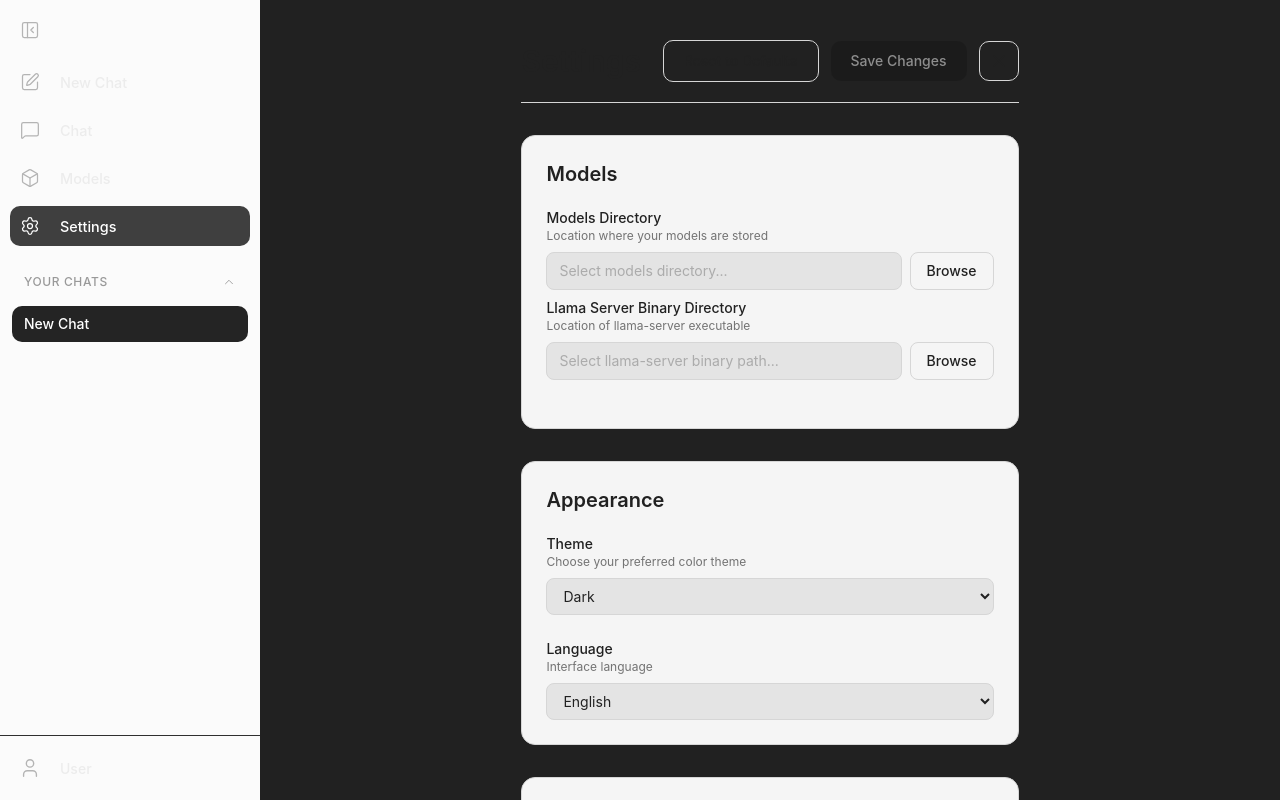
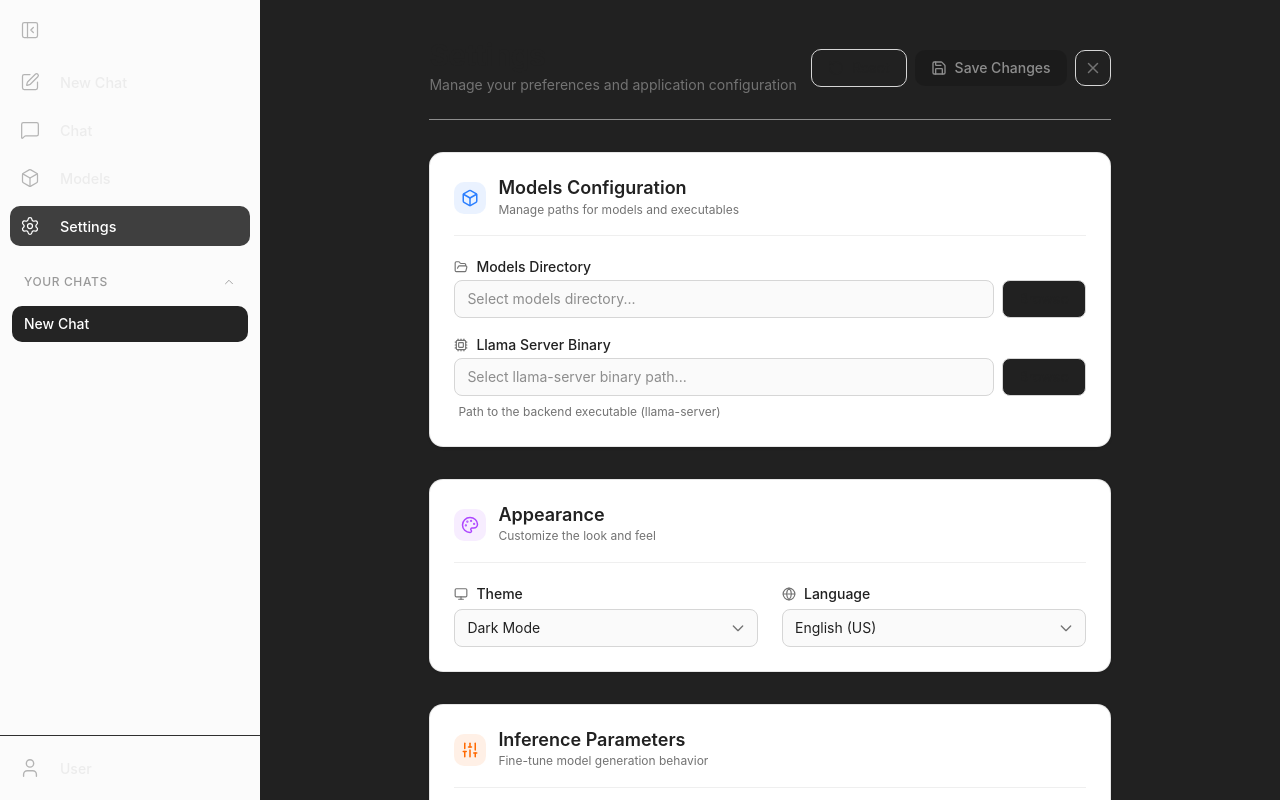
Before and after one commit to GDKAYKY/llama.cpp-desktop, a SvelteKit app: page /settings in a window 1280 px wide. Built offline with nearby package versions, Linux system fonts and the light colour scheme.

Commit message:
settigns page update

```diff
--- a/src/pages/Settings.svelte
+++ b/src/pages/Settings.svelte
@@ -8,7 +8,23 @@
   import { settingsStore } from "$lib/stores/settings.svelte";
   import { modelsStore } from "$lib/stores/models.svelte";
   import { cn } from "$shared/cn.js";
-  import { X } from "lucide-svelte";
+  import {
+    X,
+    Save,
+    RotateCcw,
+    Box,
+    Palette,
+    Sliders,
+    MessageSquare,
+    Info,
+    FolderOpen,
+    Globe,
+    Monitor,
+    Zap,
+    Thermometer,
+    Hash,
+    Cpu,
+  } from "lucide-svelte";
 
   let configPath = $state("");
   let loading = $state(false);
@@ -122,30 +138,50 @@
   class="mx-auto h-full max-w-[900px] overflow-y-auto px-5 py-10 text-foreground"
 >
   <div
-    class="mb-8 flex items-center justify-between border-b border-border pb-5"
+    class="mb-8 flex items-center justify-between border-b border-border/60 pb-6"
   >
-    <h1 class="text-3xl font-semibold">Settings</h1>
-    <div class="flex items-center gap-3">
+    <div>
+      <h1
+        class="text-3xl font-bold tracking-tight leading-none text-foreground"
+      >
+        Settings
+      </h1>
+      <p class="mt-1 text-sm text-muted-foreground leading-normal">
+        Manage your preferences and application configuration
+      </p>
+    </div>
+    <div class="flex items-center gap-2">
       <button
-        class="cursor-pointer rounded-lg border border-border bg-transparent px-5 py-2.5 text-sm font-medium transition-colors hover:bg-white/5 disabled:opacity-50"
+        class="inline-flex items-center gap-2 rounded-lg border border-border bg-transparent px-4 py-2 text-sm font-medium transition-colors hover:bg-muted disabled:opacity-50"
         onclick={handleReset}
         disabled={loading || saving}
+        aria-label="Reset to Defaults"
       >
-        Reset to Defaults
+        <RotateCcw size={16} />
+        <span class="hidden sm:inline">Reset</span>
       </button>
       <button
-        class="cursor-pointer rounded-lg bg-primary px-5 py-2.5 text-sm font-medium text-primary-foreground transition-colors hover:bg-primary/90 disabled:cursor-not-allowed disabled:opacity-50"
+        class="inline-flex items-center gap-2 rounded-lg bg-primary px-4 py-2 text-sm font-medium text-primary-foreground transition-colors hover:bg-primary/90 disabled:cursor-not-allowed disabled:opacity-50"
         onclick={handleSave}
         disabled={loading || saving || !unsavedChanges}
+        aria-label="Save Changes"
       >
-        {saving ? "Saving..." : "Save Changes"}
+        {#if saving}
+          <div
+            class="h-4 w-4 animate-spin rounded-full border-2 border-current border-t-transparent"
+          />
+        {:else}
+          <Save size={16} />
+        {/if}
+        <span>{saving ? "Saving..." : "Save Changes"}</span>
       </button>
       <a
         href="/"
-        class="flex h-10 w-10 items-center justify-center rounded-lg border border-border transition-colors hover:border-destructive hover:bg-destructive/10 hover:text-destructive"
+        class="flex h-9 w-9 items-center justify-center rounded-lg border border-border text-muted-foreground transition-colors hover:border-destructive hover:bg-destructive/10 hover:text-destructive"
         title="Exit Settings"
+        aria-label="Exit Settings"
       >
-        <X size={20} />
+        <X size={18} />
       </a>
     </div>
   </div>
@@ -170,15 +206,34 @@
   {:else}
     <div class="flex flex-col gap-8">
       <!-- Models Section -->
-      <section class="rounded-xl border border-border bg-secondary p-6">
-        <h2 class="mb-5 text-xl font-semibold">Models</h2>
-        <div class="mb-6 flex flex-col gap-6">
-          <div class="space-y-2">
+      <section class="rounded-xl border border-border/60 bg-card p-6 shadow-sm">
+        <div
+          class="mb-6 flex items-center gap-3 border-b border-border/40 pb-4"
+        >
+          <div
+            class="flex h-8 w-8 items-center justify-center rounded-lg bg-blue-500/10 text-blue-500"
+          >
+            <Box size={18} />
+          </div>
+          <div>
+            <h2 class="text-lg font-semibold leading-tight">
+              Models Configuration
+            </h2>
+            <p class="text-xs text-muted-foreground leading-relaxed">
+              Manage paths for models and executables
+            </p>
+          </div>
+        </div>
+
+        <div class="flex flex-col gap-5">
+          <div class="space-y-1.5">
             <label for="models-dir" class="block cursor-pointer">
-              <span class="block text-sm font-medium">Models Directory</span>
-              <span class="block text-xs text-muted-foreground"
-                >Location where your models are stored</span
+              <span
+                class="flex items-center gap-2 text-sm font-medium leading-none"
               >
+                <FolderOpen size={14} class="text-muted-foreground" />
+                Models Directory
+              </span>
             </label>
             <div class="flex gap-2">
               <input
@@ -187,24 +242,25 @@
                 value={settingsStore.settings.modelsDirectory || ""}
                 placeholder="Select models directory..."
                 readonly
-                class="grow rounded-md border border-border bg-input px-3 py-2 text-sm text-foreground outline-none read-only:text-muted-foreground focus:border-primary"
+                class="grow rounded-md border border-border bg-muted/50 px-3 py-2 text-sm text-foreground outline-none transition-all focus:border-primary focus:ring-1 focus:ring-primary/20"
               />
               <button
-                class="cursor-pointer rounded-md border border-border bg-transparent px-4 py-2 text-sm font-medium transition-colors hover:bg-white/5"
+                class="inline-flex cursor-pointer items-center justify-center rounded-md border border-border bg-background px-4 py-2 text-sm font-medium transition-colors hover:bg-accent hover:text-accent-foreground"
                 onclick={handleSelectModelsDirectory}
               >
                 Browse
               </button>
             </div>
+          </div>
 
-            <div class="space-y-2">
+          <div class="space-y-1.5">
             <label for="llama_directory" class="block cursor-pointer">
-                <span class="block text-sm font-medium"
-                  >Llama Server Binary Directory</span
+              <span
+                class="flex items-center gap-2 text-sm font-medium leading-none"
               >
-                <span class="block text-xs text-muted-foreground"
-                  >Location of llama-server executable</span
-                >
+                <Cpu size={14} class="text-muted-foreground" />
+                Llama Server Binary
+              </span>
             </label>
             <div class="flex gap-2">
               <input
@@ -213,78 +269,160 @@
                 value={settingsStore.settings.llamaDirectory || ""}
                 placeholder="Select llama-server binary path..."
                 readonly
-                  class="grow rounded-md border border-border bg-input px-3 py-2 text-sm text-foreground outline-none read-only:text-muted-foreground focus:border-primary"
+                class="grow rounded-md border border-border bg-muted/50 px-3 py-2 text-sm text-foreground outline-none transition-all focus:border-primary focus:ring-1 focus:ring-primary/20"
               />
               <button
-                  class="cursor-pointer rounded-md border border-border bg-transparent px-4 py-2 text-sm font-medium transition-colors hover:bg-white/5"
+                class="inline-flex cursor-pointer items-center justify-center rounded-md border border-border bg-background px-4 py-2 text-sm font-medium transition-colors hover:bg-accent hover:text-accent-foreground"
                 onclick={handleSelectLlamaDirectory}
               >
                 Browse
               </button>
+            </div>
+            <p class="text-xs text-muted-foreground leading-relaxed pl-1">
+              Path to the backend executable (llama-server)
+            </p>
+          </div>
+        </div>
+      </section>
+
+      <!-- Appearance Section -->
+      <section class="rounded-xl border border-border/60 bg-card p-6 shadow-sm">
+        <div
+          class="mb-6 flex items-center gap-3 border-b border-border/40 pb-4"
+        >
+          <div
+            class="flex h-8 w-8 items-center justify-center rounded-lg bg-purple-500/10 text-purple-500"
+          >
+            <Palette size={18} />
+          </div>
+          <div>
+            <h2 class="text-lg font-semibold leading-tight">Appearance</h2>
+            <p class="text-xs text-muted-foreground leading-relaxed">
+              Customize the look and feel
+            </p>
+          </div>
+        </div>
+
+        <div class="grid gap-6 sm:grid-cols-2">
+          <div class="space-y-2">
+            <label for="theme" class="block cursor-pointer">
+              <span
+                class="flex items-center gap-2 text-sm font-medium leading-none"
+              >
+                <Monitor size={14} class="text-muted-foreground" />
+                Theme
+              </span>
+            </label>
+            <div class="relative">
+              <select
+                id="theme"
+                bind:value={settingsStore.settings.theme}
+                onchange={handleChange}
+                class="w-full cursor-pointer appearance-none rounded-md border border-border bg-muted/50 px-3 py-2 text-sm text-foreground outline-none transition-all focus:border-primary focus:ring-1 focus:ring-primary/20"
+              >
+                <option value="dark">Dark Mode</option>
+                <option value="light">Light Mode</option>
+                <option value="auto">System Default</option>
+              </select>
+              <div
+                class="pointer-events-none absolute inset-y-0 right-3 flex items-center text-muted-foreground"
+              >
+                <svg
+                  class="h-4 w-4"
+                  fill="none"
+                  stroke="currentColor"
+                  viewBox="0 0 24 24"
+                  ><path
+                    stroke-linecap="round"
+                    stroke-linejoin="round"
+                    stroke-width="2"
+                    d="M19 9l-7 7-7-7"
+                  /></svg
+                >
+              </div>
+            </div>
+          </div>
+
+          <div class="space-y-2">
+            <label for="language" class="block cursor-pointer">
+              <span
+                class="flex items-center gap-2 text-sm font-medium leading-none"
+              >
+                <Globe size={14} class="text-muted-foreground" />
+                Language
+              </span>
+            </label>
+            <div class="relative">
+              <select
+                id="language"
+                bind:value={settingsStore.settings.language}
+                onchange={handleChange}
+                class="w-full cursor-pointer appearance-none rounded-md border border-border bg-muted/50 px-3 py-2 text-sm text-foreground outline-none transition-all focus:border-primary focus:ring-1 focus:ring-primary/20"
+              >
+                <option value="en">English (US)</option>
+                <option value="es">Español</option>
+                <option value="fr">Français</option>
+                <option value="de">Deutsch</option>
+                <option value="zh">中文</option>
+              </select>
+              <div
+                class="pointer-events-none absolute inset-y-0 right-3 flex items-center text-muted-foreground"
+              >
+                <svg
+                  class="h-4 w-4"
+                  fill="none"
+                  stroke="currentColor"
+                  viewBox="0 0 24 24"
+                  ><path
+                    stroke-linecap="round"
+                    stroke-linejoin="round"
+                    stroke-width="2"
+                    d="M19 9l-7 7-7-7"
+                  /></svg
+                >
               </div>
             </div>
           </div>
         </div>
       </section>
 
-      <!-- Appearance Section -->
-      <section class="rounded-xl border border-border bg-secondary p-6">
-        <h2 class="mb-5 text-xl font-semibold">Appearance</h2>
-        <div class="flex flex-col gap-6">
-          <div class="space-y-2">
-            <label for="theme" class="block cursor-pointer">
-              <span class="block text-sm font-medium">Theme</span>
-              <span class="block text-xs text-muted-foreground"
-                >Choose your preferred color theme</span
+      <!-- Model Parameters Section -->
+      <section class="rounded-xl border border-border/60 bg-card p-6 shadow-sm">
+        <div
+          class="mb-6 flex items-center gap-3 border-b border-border/40 pb-4"
         >
-            </label>
-            <select
-              id="theme"
-              bind:value={settingsStore.settings.theme}
-              onchange={handleChange}
-              class="w-full cursor-pointer rounded-md border border-border bg-input px-3 py-2 text-sm text-foreground outline-none focus:border-primary"
+          <div
+            class="flex h-8 w-8 items-center justify-center rounded-lg bg-orange-500/10 text-orange-500"
           >
-              <option value="dark">Dark</option>
-              <option value="light">Light</option>
-              <option value="auto">Auto (System)</option>
-            </select>
+            <Sliders size={18} />
+          </div>
+          <div>
+            <h2 class="text-lg font-semibold leading-tight">
+              Inference Parameters
+            </h2>
+            <p class="text-xs text-muted-foreground leading-relaxed">
+              Fine-tune model generation behavior
+            </p>
+          </div>
         </div>
 
-          <div class="space-y-2">
-            <label for="language" class="block cursor-pointer">
-              <span class="block text-sm font-medium">Language</span>
-              <span class="block text-xs text-muted-foreground"
-                >Interface language</span
+        <div class="grid gap-8 sm:grid-cols-2">
+          <div class="space-y-4">
+            <div class="flex items-center justify-between">
+              <label for="max-tokens" class="block cursor-pointer">
+                <span
+                  class="flex items-center gap-2 text-sm font-medium leading-none"
                 >
+                  <Hash size={14} class="text-muted-foreground" />
+                  Max Tokens
+                </span>
               </label>
-            <select
-              id="language"
-              bind:value={settingsStore.settings.language}
-              onchange={handleChange}
-              class="w-full cursor-pointer rounded-md border border-border bg-input px-3 py-2 text-sm text-foreground outline-none focus:border-primary"
+              <span
+                class="rounded bg-muted px-2 py-0.5 text-xs font-mono text-foreground"
               >
-              <option value="en">English</option>
-              <option value="es">Español</option>
-              <option value="fr">Français</option>
-              <option value="de">Deutsch</option>
-              <option value="zh">中文</option>
-            </select>
+                {settingsStore.settings.maxTokens}
+              </span>
             </div>
-        </div>
-      </section>
-
-      <!-- Model Parameters Section -->
-      <section class="rounded-xl border border-border bg-secondary p-6">
-        <h2 class="mb-5 text-xl font-semibold">Model Parameters</h2>
-        <div class="flex flex-col gap-8">
-          <div class="space-y-4">
-            <label for="max-tokens" class="block cursor-pointer">
-              <span class="block text-sm font-medium">Max Tokens</span>
-              <span class="block text-xs text-muted-foreground"
-                >Maximum number of tokens to generate (128-8192)</span
-              >
-            </label>
-            <div class="flex items-center gap-4">
             <input
               id="max-tokens"
               type="range"
@@ -293,23 +431,29 @@
               step="128"
               bind:value={settingsStore.settings.maxTokens}
               oninput={handleChange}
-                class="h-1.5 grow cursor-pointer appearance-none rounded-full bg-border accent-primary outline-none"
+              class="h-2 w-full cursor-pointer appearance-none rounded-full bg-secondary accent-primary outline-none"
             />
-              <span class="min-w-[50px] text-right text-sm font-medium"
-                >{settingsStore.settings.maxTokens}</span
-              >
-            </div>
+            <p class="text-xs text-muted-foreground leading-relaxed">
+              Upper limit on generated response length (128-8192)
+            </p>
           </div>
 
           <div class="space-y-4">
+            <div class="flex items-center justify-between">
               <label for="temperature" class="block cursor-pointer">
-              <span class="block text-sm font-medium">Temperature</span>
-              <span class="block text-xs text-muted-foreground"
-                >Controls randomness (0.0-2.0). Lower is more focused, higher is
-                more creative</span
+                <span
+                  class="flex items-center gap-2 text-sm font-medium leading-none"
                 >
+                  <Thermometer size={14} class="text-muted-foreground" />
+                  Temperature
+                </span>
               </label>
-            <div class="flex items-center gap-4">
+              <span
+                class="rounded bg-muted px-2 py-0.5 text-xs font-mono text-foreground"
+              >
+                {settingsStore.settings.temperature.toFixed(1)}
+              </span>
+            </div>
             <input
               id="temperature"
               type="range"
@@ -318,46 +462,72 @@
               step="0.1"
               bind:value={settingsStore.settings.temperature}
               oninput={handleChange}
-                class="h-1.5 grow cursor-pointer appearance-none rounded-full bg-border accent-primary outline-none"
+              class="h-2 w-full cursor-pointer appearance-none rounded-full bg-secondary accent-primary outline-none"
             />
-              <span class="min-w-[50px] text-right text-sm font-medium"
-                >{settingsStore.settings.temperature.toFixed(1)}</span
-              >
-            </div>
+            <p class="text-xs text-muted-foreground leading-relaxed">
+              Creativity vs Focus ({settingsStore.settings.temperature < 0.7
+                ? "Precise"
+                : settingsStore.settings.temperature > 1.2
+                  ? "Creative"
+                  : "Balanced"})
+            </p>
           </div>
         </div>
       </section>
 
-      <!-- Chat Settings Section -->
-      <section class="rounded-xl border border-border bg-secondary p-6">
-        <h2 class="mb-5 text-xl font-semibold">Chat Settings</h2>
-        <div class="flex flex-col gap-8">
-          <div class="flex items-start gap-3">
+      <!-- Chat & System Section -->
+      <section class="rounded-xl border border-border/60 bg-card p-6 shadow-sm">
+        <div
+          class="mb-6 flex items-center gap-3 border-b border-border/40 pb-4"
+        >
+          <div
+            class="flex h-8 w-8 items-center justify-center rounded-lg bg-green-500/10 text-green-500"
+          >
+            <MessageSquare size={18} />
+          </div>
+          <div>
+            <h2 class="text-lg font-semibold leading-tight">System & Chat</h2>
+            <p class="text-xs text-muted-foreground leading-relaxed">
+              Session handling and history
+            </p>
+          </div>
+        </div>
+
+        <div class="flex flex-col gap-6">
+          <div
+            class="flex items-start gap-3 rounded-lg border border-border/40 bg-muted/20 p-4 transition-colors hover:bg-muted/40"
+          >
             <input
               type="checkbox"
               id="auto-save"
               bind:checked={settingsStore.settings.autoSaveChat}
               onchange={handleChange}
-              class="mt-1 h-5 w-5 cursor-pointer accent-primary"
+              class="mt-1 h-4 w-4 cursor-pointer rounded border-border text-primary focus:ring-primary"
             />
             <label for="auto-save" class="block cursor-pointer">
-              <span class="block text-sm font-medium"
+              <span class="block text-sm font-medium leading-none"
                 >Auto-save Chat History</span
               >
-              <span class="block text-xs text-muted-foreground"
-                >Automatically save conversations</span
+              <span
+                class="mt-1 block text-xs text-muted-foreground leading-relaxed"
+                >Automatically save conversations locally for continuity.</span
               >
             </label>
           </div>
 
           <div class="space-y-4">
+            <div class="flex items-center justify-between">
               <label for="history-limit" class="block cursor-pointer">
-              <span class="block text-sm font-medium">Chat History Limit</span>
-              <span class="block text-xs text-muted-foreground"
-                >Number of recent chats to keep (10-100)</span
+                <span class="block text-sm font-medium leading-none"
+                  >Chat History Retention</span
                 >
               </label>
-            <div class="flex items-center gap-4">
+              <span
+                class="rounded bg-muted px-2 py-0.5 text-xs font-mono text-foreground"
+              >
+                {settingsStore.settings.chatHistoryLimit} items
+              </span>
+            </div>
             <input
               id="history-limit"
               type="range"
@@ -366,26 +536,40 @@
               step="5"
               bind:value={settingsStore.settings.chatHistoryLimit}
               oninput={handleChange}
-                class="h-1.5 grow cursor-pointer appearance-none rounded-full bg-border accent-primary outline-none"
+              class="h-2 w-full cursor-pointer appearance-none rounded-full bg-secondary accent-primary outline-none"
             />
-              <span class="min-w-[50px] text-right text-sm font-medium"
-                >{settingsStore.settings.chatHistoryLimit}</span
-              >
-            </div>
+            <p class="text-xs text-muted-foreground leading-relaxed">
+              Limit the number of recent chats stored (10-100)
+            </p>
           </div>
         </div>
       </section>
 
       <!-- About Section -->
-      <section class="rounded-xl border border-border bg-secondary p-6">
-        <h2 class="mb-5 text-xl font-semibold">About</h2>
-        <div class="space-y-2 text-sm leading-relaxed text-muted-foreground">
-          <p><strong class="text-foreground">Llama Desktop</strong></p>
-          <p>Version 0.1.0</p>
+      <section class="rounded-xl border border-border/60 bg-card p-6 shadow-sm">
+        <div class="mb-4 flex items-center gap-3">
+          <div
+            class="flex h-8 w-8 items-center justify-center rounded-lg bg-slate-500/10 text-slate-500"
+          >
+            <Info size={18} />
+          </div>
+          <h2 class="text-lg font-semibold leading-tight">About</h2>
+        </div>
+
+        <div class="space-y-4 text-sm text-muted-foreground">
+          <div class="flex justify-between border-b border-border/40 pb-2">
+            <span class="font-medium text-foreground">Llama Desktop</span>
+            <span>v0.1.0</span>
+          </div>
           {#if configPath}
-            <div class="mt-4 border-t border-border pt-4">
-              <p class="mb-2"><strong>Config file:</strong></p>
-              <code class="block break-all rounded bg-input p-2 text-xs"
+            <div>
+              <p
+                class="mb-2 text-xs font-medium uppercase tracking-wider text-muted-foreground"
+              >
+                Configuration File
+              </p>
+              <code
+                class="block break-all rounded-md bg-muted px-3 py-2 text-xs font-mono text-foreground"
                 >{configPath}</code
               >
             </div>
```
Lines whose indentation alone changed are shown as unchanged.
